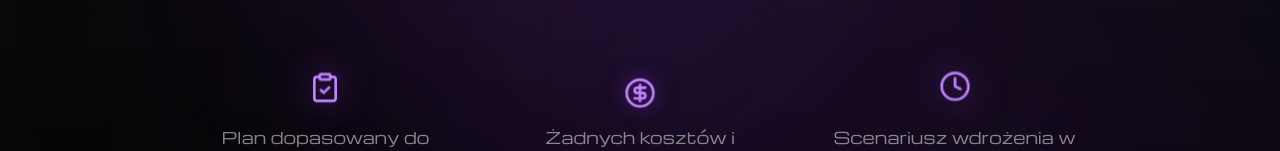
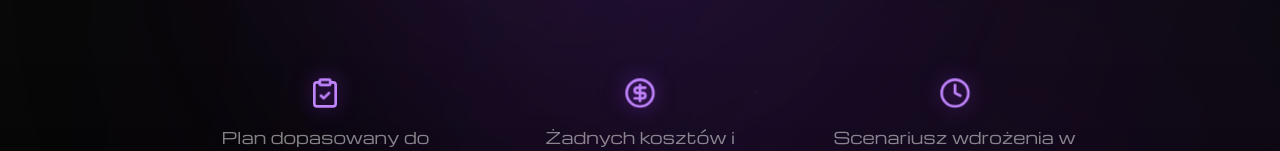
Before and after one commit to clippyt03/futura, a React (Vite) app: page / in a window 1280 px wide. Shown: the part 715-866 px from the top of the page. Built offline with nearby package versions, Linux system fonts and the light colour scheme.

Commit message:
Updated Hero.tsx

```diff
--- a/src/components/Hero.tsx
+++ b/src/components/Hero.tsx
@@ -178,27 +178,14 @@ export default function Hero() {
             animate={{ opacity: 1, y: 0 }}
             transition={{ duration: shouldReduceAnimations ? 0.3 : 0.6, delay: shouldReduceAnimations ? 0.1 : 0.7 }}
           >
-            <motion.div
-              animate={shouldReduceAnimations ? {} : {
-                y: [0, -8, 0],
-                filter: [
-                  'drop-shadow(0 0 10px rgba(147,51,234,0.6))',
-                  'drop-shadow(0 0 20px rgba(147,51,234,0.9))',
-                  'drop-shadow(0 0 10px rgba(147,51,234,0.6))'
-                ]
-              }}
-              transition={{
-                duration: 3,
-                repeat: Infinity,
-                ease: "easeInOut"
-              }}
-              className={shouldReduceAnimations ? 'drop-shadow-[0_0_10px_rgba(147,51,234,0.6)]' : ''}
+            <div
+              className="drop-shadow-[0_0_10px_rgba(147,51,234,0.6)]"
             >
               <ClipboardCheck
                 size={32}
                 className="text-purple-400"
               />
-            </motion.div>
+            </div>
             <p className="text-sm md:text-base text-white/50 font-light leading-relaxed">
               {t('hero.bullets.one')}
             </p>
@@ -210,28 +197,12 @@ export default function Hero() {
             animate={{ opacity: 1, y: 0 }}
             transition={{ duration: shouldReduceAnimations ? 0.3 : 0.6, delay: shouldReduceAnimations ? 0.15 : 0.85 }}
           >
-            <motion.div
-              animate={shouldReduceAnimations ? {} : {
-                y: [0, -8, 0],
-                filter: [
-                  'drop-shadow(0 0 10px rgba(147,51,234,0.6))',
-                  'drop-shadow(0 0 20px rgba(147,51,234,0.9))',
-                  'drop-shadow(0 0 10px rgba(147,51,234,0.6))'
-                ]
-              }}
-              transition={{
-                duration: 3,
-                repeat: Infinity,
-                ease: "easeInOut",
-                delay: 1
-              }}
-              className={shouldReduceAnimations ? 'drop-shadow-[0_0_10px_rgba(147,51,234,0.6)]' : ''}
-            >
+            <div className="drop-shadow-[0_0_10px_rgba(147,51,234,0.6)]">
               <CircleDollarSign
                 size={32}
                 className="text-purple-400"
               />
-            </motion.div>
+            </div>
             <p className="text-sm md:text-base text-white/50 font-light leading-relaxed">
               {t('hero.bullets.two')}
             </p>
@@ -243,28 +214,12 @@ export default function Hero() {
             animate={{ opacity: 1, y: 0 }}
             transition={{ duration: shouldReduceAnimations ? 0.3 : 0.6, delay: shouldReduceAnimations ? 0.2 : 1 }}
           >
-            <motion.div
-              animate={shouldReduceAnimations ? {} : {
-                y: [0, -8, 0],
-                filter: [
-                  'drop-shadow(0 0 10px rgba(147,51,234,0.6))',
-                  'drop-shadow(0 0 20px rgba(147,51,234,0.9))',
-                  'drop-shadow(0 0 10px rgba(147,51,234,0.6))'
-                ]
-              }}
-              transition={{
-                duration: 3,
-                repeat: Infinity,
-                ease: "easeInOut",
-                delay: 2
-              }}
-              className={shouldReduceAnimations ? 'drop-shadow-[0_0_10px_rgba(147,51,234,0.6)]' : ''}
-            >
+            <div className="drop-shadow-[0_0_10px_rgba(147,51,234,0.6)]">
               <Clock
                 size={32}
                 className="text-purple-400"
               />
-            </motion.div>
+            </div>
             <p className="text-sm md:text-base text-white/50 font-light leading-relaxed">
               {t('hero.bullets.three')}
             </p>
```
